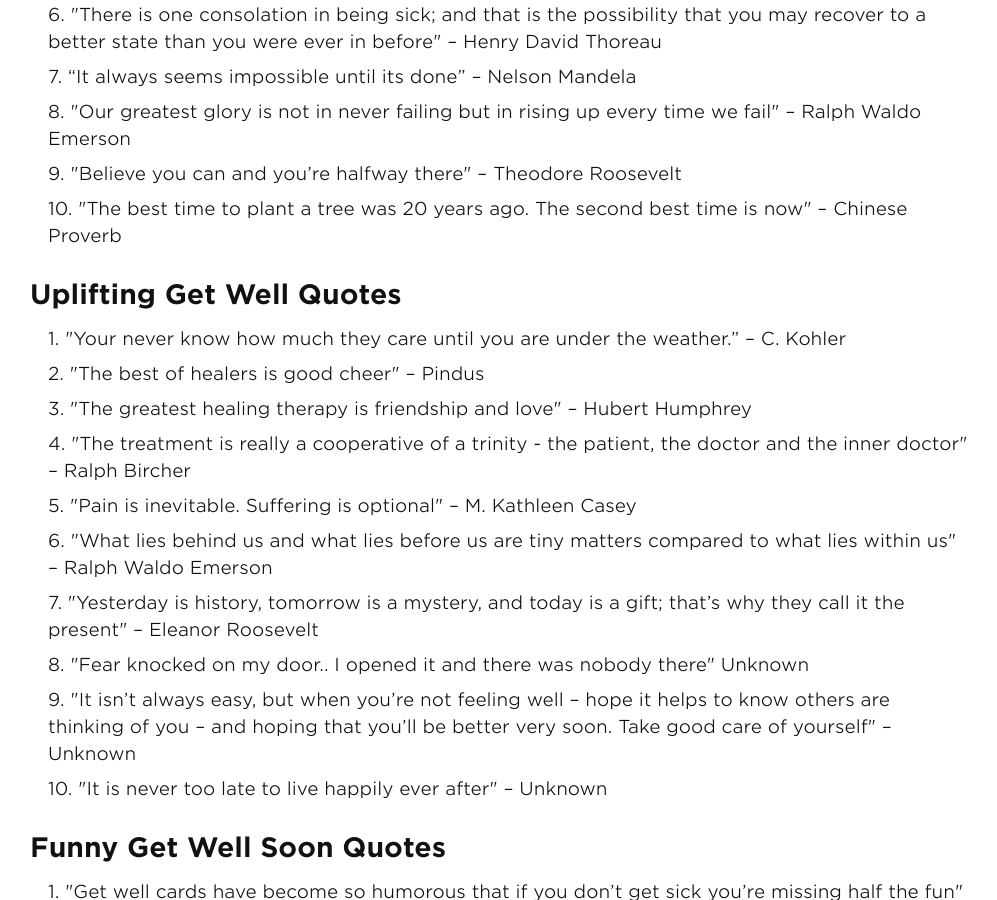
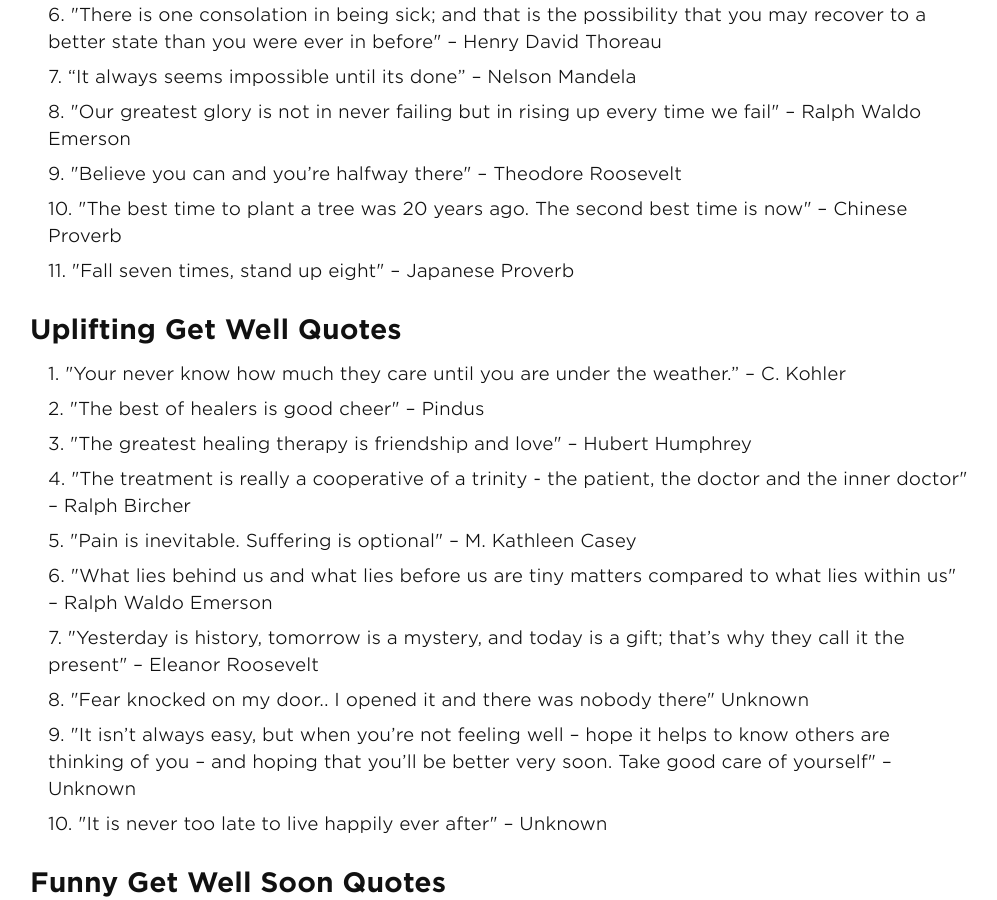
Before and after one commit to andyml123/andyml123.github.io, a Jekyll site: the page built from get-well-soon-quotes.md, in a window 1280 px wide and 900 px high, scrolled down 568 px. Shown: the whole window, without its empty margins (140-1137 px from the left). Built offline with Jekyll 4.4.1, drawn with Linux system fonts in a browser that asks for light colours.

Commit message:
Update get-well-soon-quotes.md

```diff
--- a/get-well-soon-quotes.md
+++ b/get-well-soon-quotes.md
@@ -29,6 +29,7 @@ category: messages
 <li>"Our greatest glory is not in never failing but in rising up every time we fail" – Ralph Waldo Emerson</li>
 <li>"Believe you can and you’re halfway there" – Theodore Roosevelt</li>
 <li>"The best time to plant a tree was 20 years ago. The second best time is now" – Chinese Proverb</li>
+<li>"Fall seven times, stand up eight" – Japanese Proverb</li>
 </ol>
 
 
```
